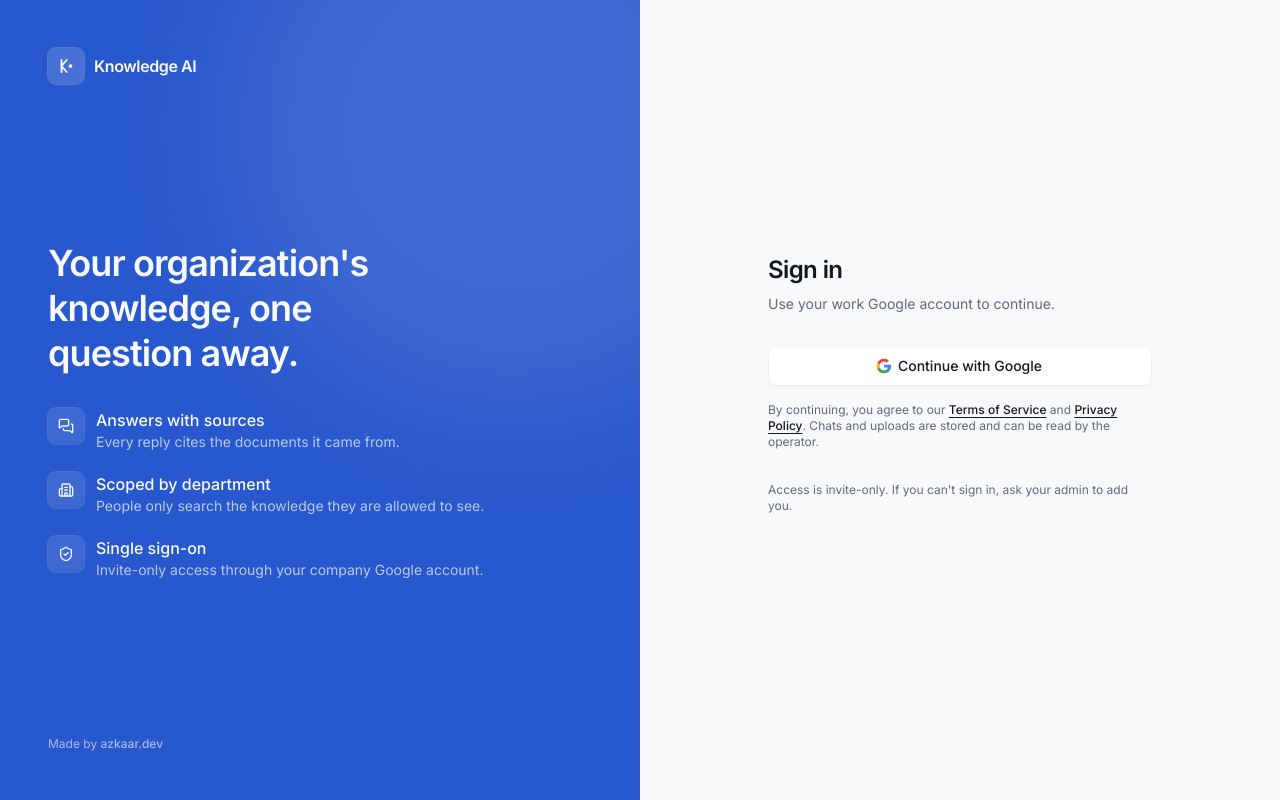
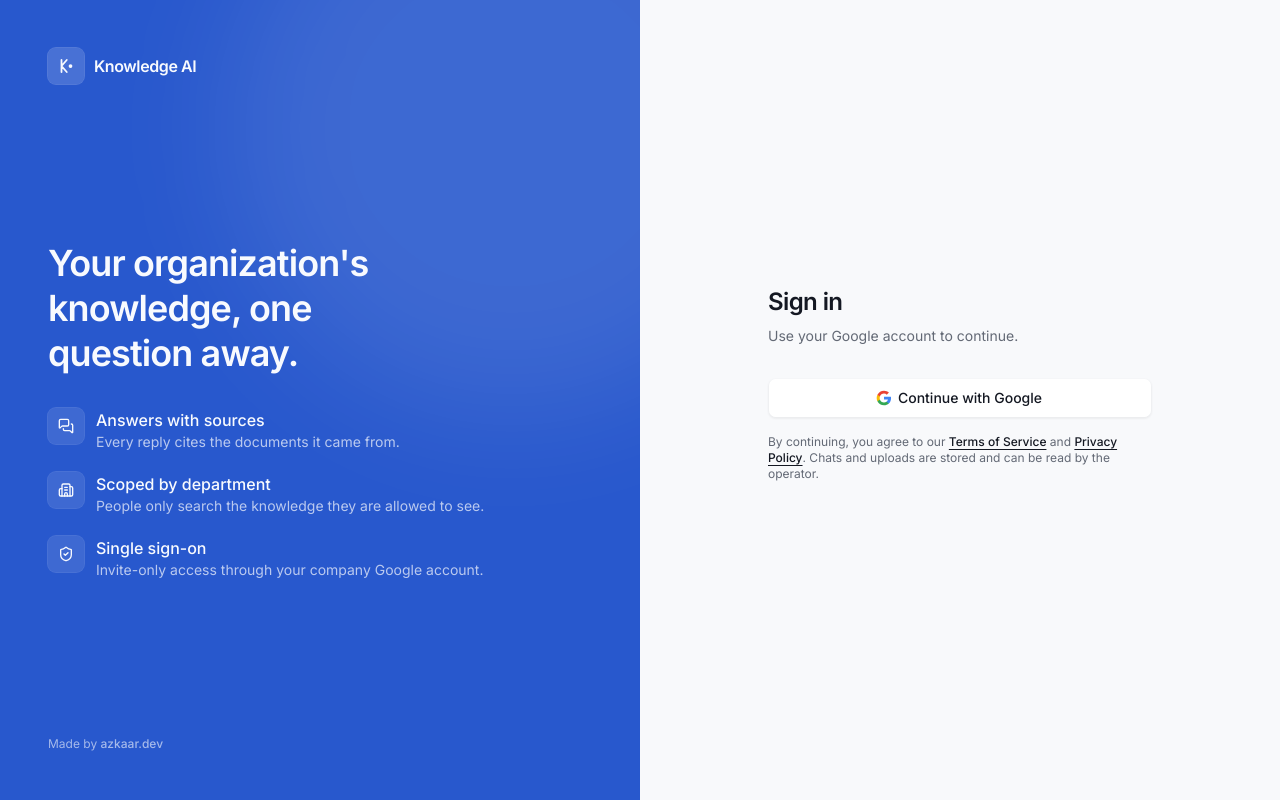
Before and after one commit to AzkaarRauf/knowledge-ai, a Next.js app in the folder apps/frontend/: page /auth/login in a window 1280 px wide. Built offline with nearby package versions, Linux system fonts and the light colour scheme; no server answers.

Commit message:
fix(frontend): drop invite-only copy from login

```diff
--- a/apps/frontend/features/auth/components/login-form.tsx
+++ b/apps/frontend/features/auth/components/login-form.tsx
@@ -12,7 +12,7 @@ import { PRIVACY_ROUTE, TERMS_ROUTE } from '@/features/legal/legal'
 
 // codes the backend puts in ?error= when google login fails
 const LOGIN_ERRORS: Record<string, string> = {
-  not_invited: 'Your account has not been invited. Ask an admin to add you.',
+  not_invited: "Couldn't sign you in with this Google account.",
   google_failed: 'Google sign-in failed. Please try again.',
 }
 
@@ -62,7 +62,7 @@ export function LoginForm() {
           <div className="space-y-2">
             <BrandMark className="size-10 lg:hidden" />
             <h2 className="text-2xl font-semibold tracking-tight">Sign in</h2>
-            <p className="text-sm text-muted-foreground">Use your work Google account to continue.</p>
+            <p className="text-sm text-muted-foreground">Use your Google account to continue.</p>
           </div>
           <div className="grid gap-4">
             <Suspense fallback={null}>
@@ -88,9 +88,6 @@ export function LoginForm() {
               . Chats and uploads are stored and can be read by the operator.
             </p>
           </div>
-          <p className="text-xs text-muted-foreground">
-            Access is invite-only. If you can&apos;t sign in, ask your admin to add you.
-          </p>
           <MadeBy className="lg:hidden" />
         </div>
       </section>
```
